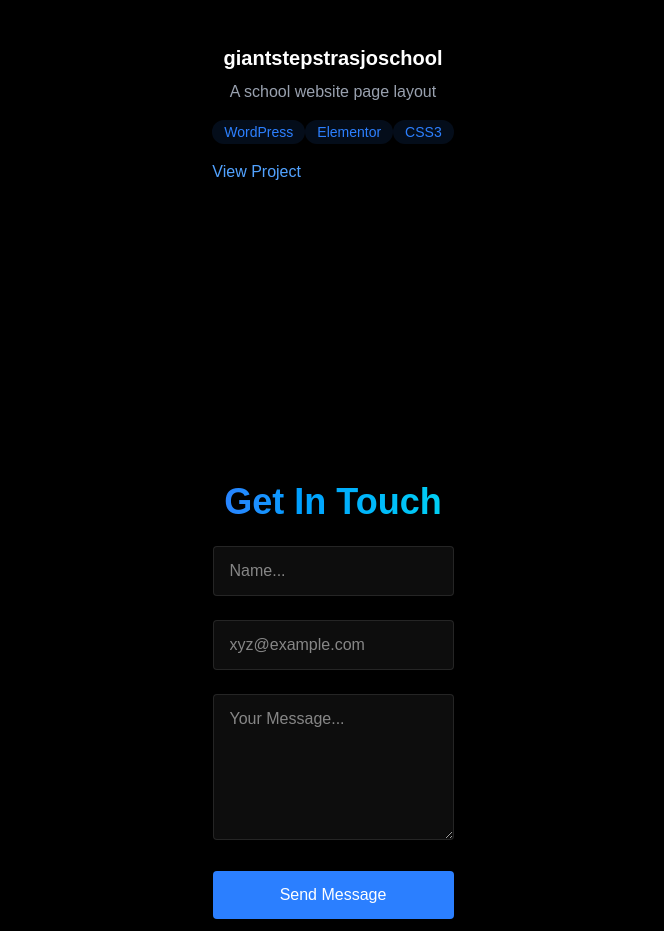
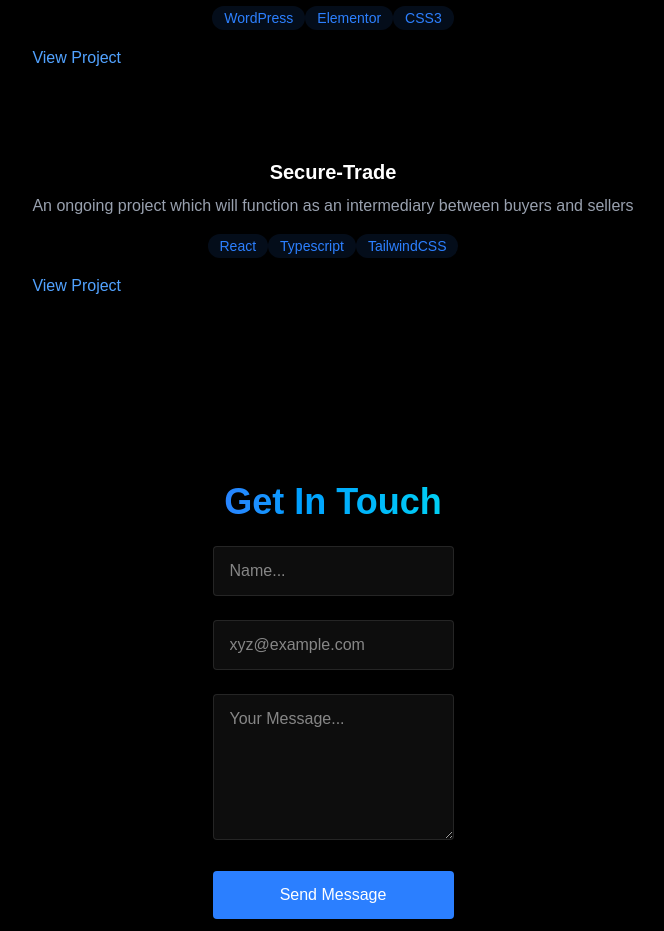
Before and after one commit to renton-hash/New_Portfolio, a React (Vite) app: page / in a window 1280 px wide. Shown: the part 2400-3331 px from the top of the page, without its empty margins (307-971 px from the left). Built offline with nearby package versions, Linux system fonts and the light colour scheme.

Commit message:
I keep pressing on

```diff
--- a/src/Components/Sections/Projects.jsx
+++ b/src/Components/Sections/Projects.jsx
@@ -40,6 +40,36 @@
             View Project {" "} </a>
             </div>
 </div>
+
+
+<div className="p-6 rounded-xl border-white/10 hover:border-blue-500/30 hover:shadow-[0_2px_8px_rgba(59,130,246,0.2)] transition">
+<h3 className="text-xl font-bold mb-2">Secure-Trade</h3>
+ <p className="text-gray-400 mb-4">
+
+    An ongoing project which will function as an intermediary between buyers and sellers
+ </p>
+    <div>
+        {["React", "Typescript", "TailwindCSS"].map((tech, key) => {
+
+return(
+    <span
+    key={key}
+    className="bg-blue-500/10 text-blue-500 py-1 px-3  rounded-full text-sm
+    hover:bg-blue-500/20 hover:shadow-[0_2px_8px_rgba(59,130,246,0.1)] transition-all">
+            {tech}
+    </span>
+    );
+        } )}
+    </div>
+
+    <div className="flex justify-between items-center">
+        <a href="https://securetrade.vercel.app/"
+        className="text-blue-400 hover:text-blue-300 transition-colors my-4
+        ">
+            {" "}
+            View Project {" "} </a>
+            </div>
+</div>
         </div>
         </div>
         </OnScroll>
```
